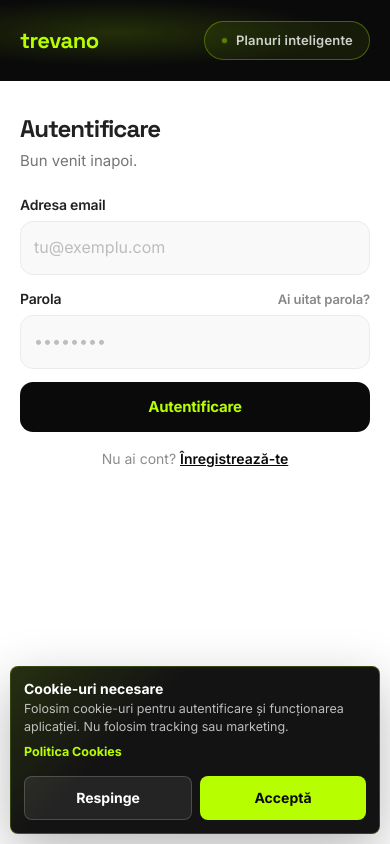
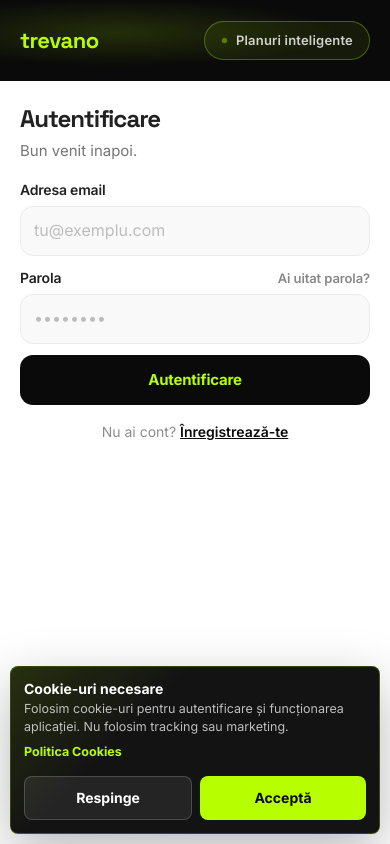
Before and after one commit to GabrielAndreica/nutrition-app, a Next.js app: page /auth in a window 390 px wide. Built offline with nearby package versions, Linux system fonts and the light colour scheme.

Commit message:
Fix register 2

```diff
--- a/app/auth/auth.module.css
+++ b/app/auth/auth.module.css
@@ -351,6 +351,7 @@
   .page {
     grid-template-columns: 1fr;
     grid-template-rows: auto 1fr;
+    min-height: 100dvh;
   }
 
   .leftPanel {
@@ -368,8 +369,11 @@
   .tagline { display: none; }
 
   .rightPanel {
-    padding: 40px 24px;
+    padding: 32px 24px calc(56px + env(safe-area-inset-bottom, 0px));
     align-items: flex-start;
+    overflow-y: auto;
+    -webkit-overflow-scrolling: touch;
+    scroll-padding-bottom: calc(56px + env(safe-area-inset-bottom, 0px));
   }
 }
 
@@ -380,12 +384,26 @@
   }
 
   .rightPanel {
-    padding: 32px 20px env(safe-area-inset-bottom, 32px);
+    padding-top: 22px;
+    padding-bottom: calc(96px + env(safe-area-inset-bottom, 0px));
     padding-left: max(20px, env(safe-area-inset-left));
     padding-right: max(20px, env(safe-area-inset-right));
+    min-height: 0;
   }
 
   .cardTitle { font-size: 24px; }
+
+  .cardSub {
+    margin-bottom: 16px;
+  }
+
+  .formGroup {
+    margin-bottom: 11px;
+  }
+
+  .formGroup input {
+    padding: 11px 13px;
+  }
 
   .submitBtn {
     min-height: 48px;
```
